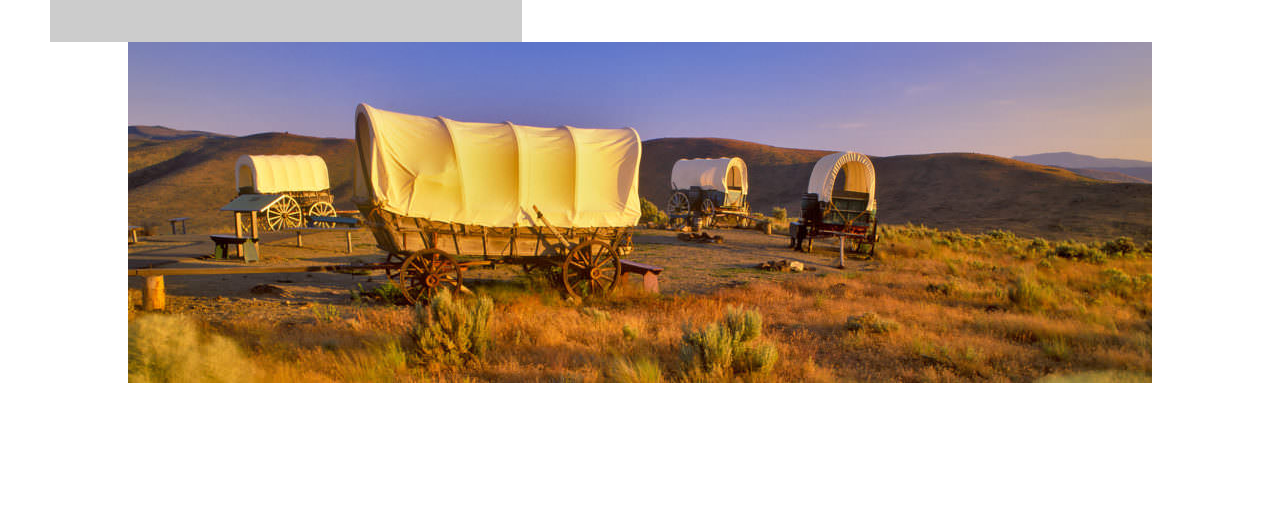
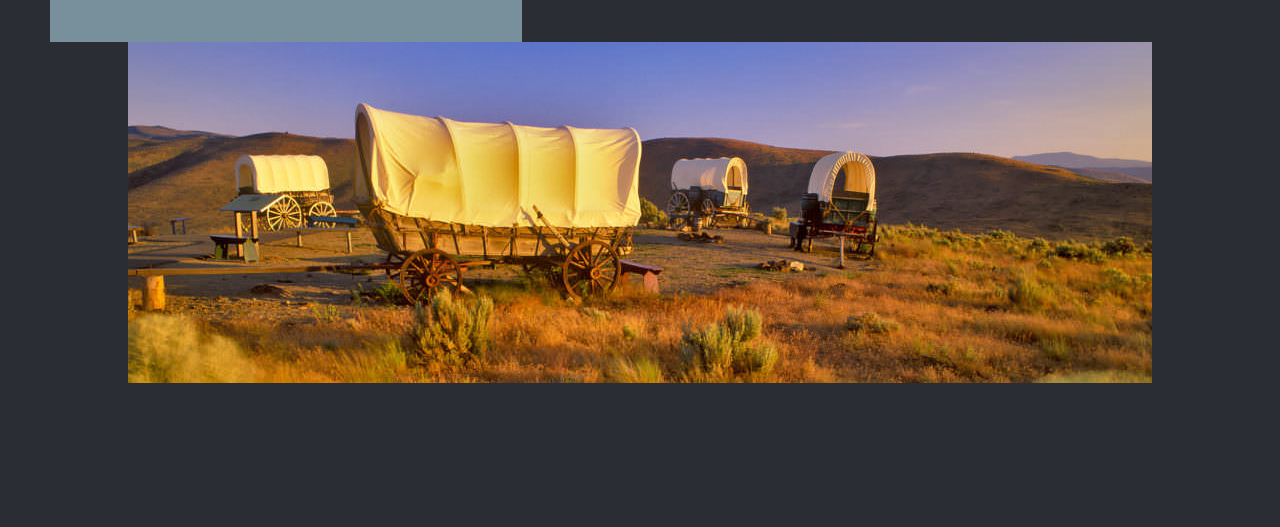
Before and after one commit to SlideeScherz/oregon-trail, a website: page client/views/mainmenu.html in a window 1280 px wide. Shown: the part 273-800 px from the top of the page. Drawn offline with Linux system fonts and the light colour scheme.

Commit message:
fixed fade

```diff
--- a/client/public/js/global.js
+++ b/client/public/js/globals.js
@@ -1,16 +1,11 @@
-const audioURL = "/music/trail.mp3";
-var audio = new Audio(audioURL);
-
-window.onload = async function () {
-  fadeout();
-};
+const audio = new Audio('/music/trail.mp3');
 
 audio.onpause = () => {
   console.log(`paused at ${audio.currentTime}`);
 };
 
 audio.addEventListener(
-  "ended",
+  'ended',
   () => {
     this.play();
     console.log(`music looping`);
@@ -38,18 +33,15 @@ const resOk = (res) => {
  * control audio which will later be acessed with keypress event
  */
 const toggleAudio = () => {
-  // music element to reference DOM
-  const audioText = document.getElementById("audioText");
-
   // if sound is on (true) turn it off
   if (!audio.paused) {
     audio.pause();
-    audioText.innerHTML = "3. Turn Sound (On)";
+    document.getElementById('audioText').innerHTML = '3. Turn Sound (On)';
   }
   // if sound is off turn it on!
   else if (audio.paused) {
     audio.play();
-    audioText.innerHTML = "3. Turn Sound (Off)";
+    document.getElementById('audioText').innerHTML = '3. Turn Sound (Off)';
   }
 };
 
@@ -58,23 +50,12 @@ const sleep = (ms) => {
   return new Promise((resolve) => setTimeout(resolve, ms));
 };
 
-async function fadein() {
-  document.getElementById("fade").style.opacity = "1";
-  sleep(1000).then(() => {
-    fadeout();
-  });
-}
-
-async function fadeout() {
-  document.getElementById("fade").style.opacity = "0";
-  sleep(1000).then(() => {
-    fadein();
-  });
-}
-
 // fetch api to reset the game
 const resetGame = () => {
-  fetch("/api/game/reset").then((res) => {
+  fetch('/api/game/reset').then((res) => {
     if (!resOk(res)) return;
+
+    // success
+    console.log('reset game');
   });
 };
--- a/client/public/style.css
+++ b/client/public/style.css
@@ -1,8 +1,7 @@
 :root {
   --indexBackground: #000000;
-  --background: ##eeeeee;
-  --surface: #cccccc;
-  --darkSurface: #78909c;
+  --background: #2a2d34;
+  --surface: #78909c;
   --error: #b00020;
   --shadowColor: #bbbbbb;
   --primary: #4a90e2;
@@ -33,7 +32,12 @@ body {
 
 /* global */
 #disabled-link {
+  opacity: 50%;
   pointer-events: none;
+}
+
+#fade {
+  opacity: 0;
 }
 
 #index-container {
--- a/client/views/mainmenu.html
+++ b/client/views/mainmenu.html
@@ -6,7 +6,7 @@
     <meta name="viewport" content="width=device-width, initial-scale=1.0" />
     <title>Main Menu</title>
     <link rel="stylesheet" href="/style.css" />
-    <script src="/js/global.js"></script>
+    <script src="/js/globals.js"></script>
     <script src="/js/mainmenu.js"></script>
   </head>
   <body>
@@ -15,8 +15,8 @@
         <h1 class="logo" id="header-logo">The Oregon Trail</h1>
         <div class="header-items">
           <a id="disabled-link" href="/setup">Home</a>
-          <a href="/setup">Leaderboard</a>
-          <a id="audioText">Settings</a>
+          <a>Leaderboard</a>
+          <a>Settings</a>
           <!-- Open a link in a new tab -->
           <a href="https://github.com/SlideeScherz/oregon-trail" target="_blank" rel="noopener noreferrer"
             >Repository</a
```
Also changed, not shown: client/public/js/index.js (+22 -3 lines), client/views/index.html (+1 -1 lines), client/views/setup.html (+1 -1 lines), client/views/trail.html (+1 -1 lines), server/controllers/gameController.js (+12 -12 lines).
